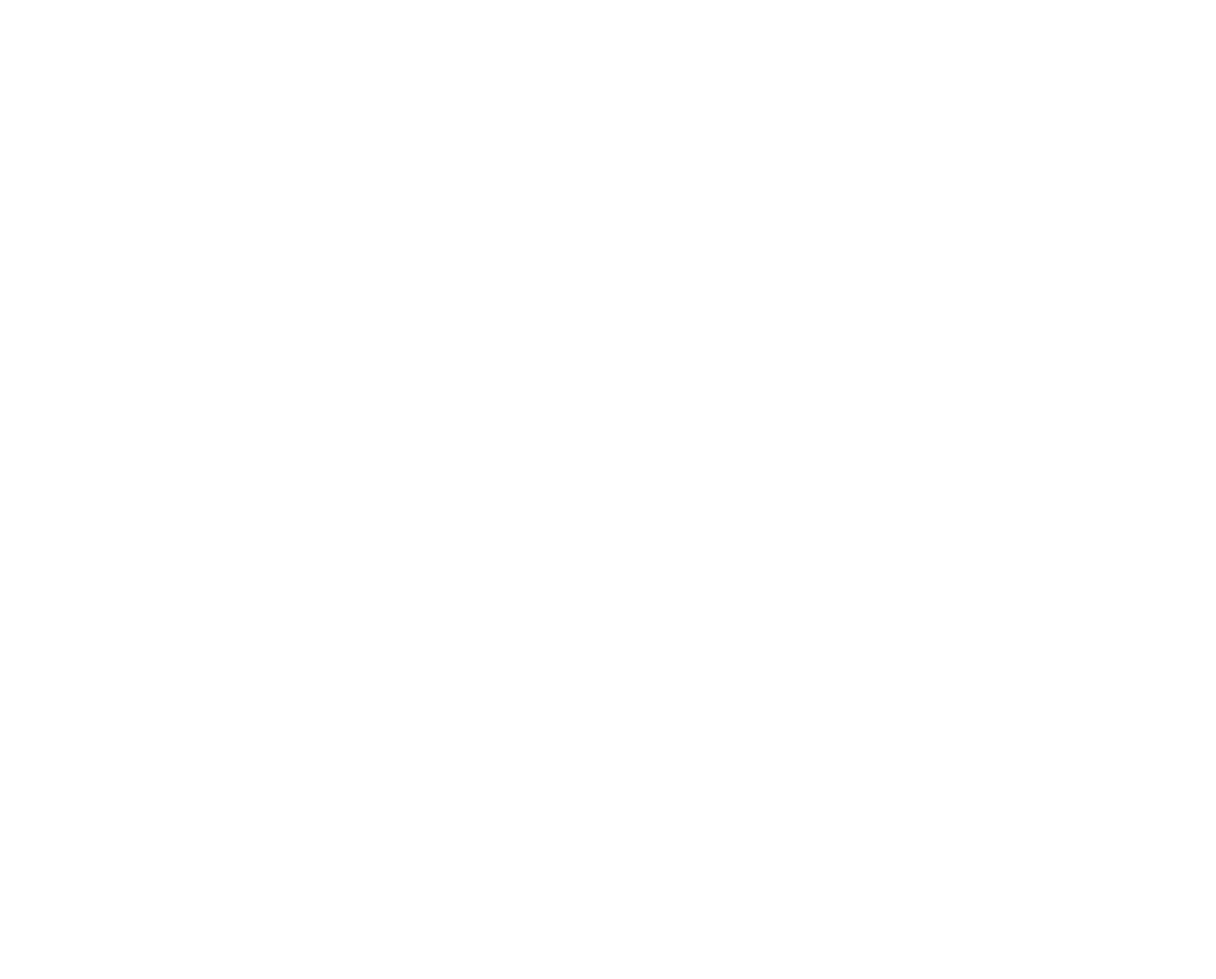
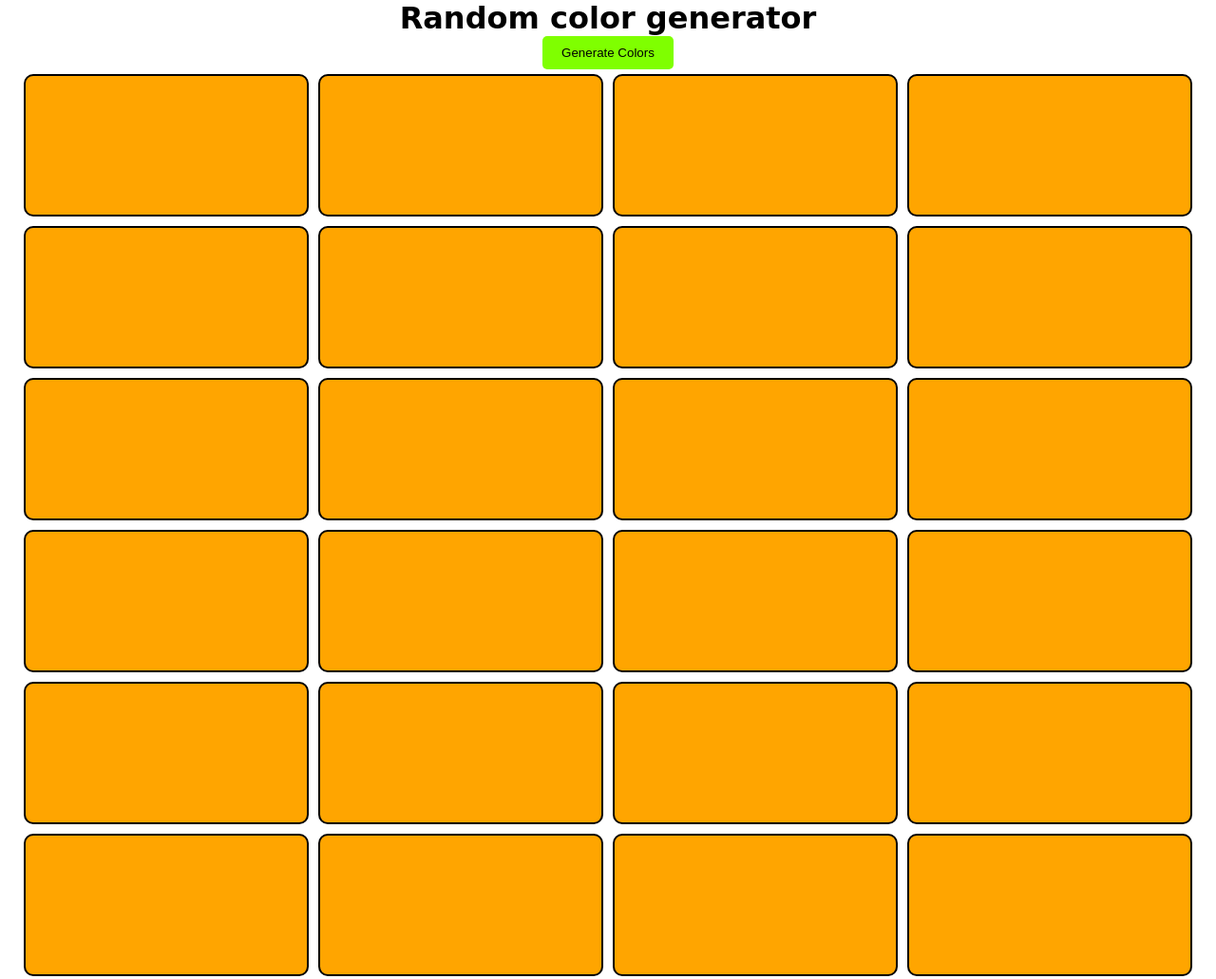
Before and after one commit to programer12345anwar/Random-color-generator, a plain HTML site: page index.html in a window 1280 px wide. Shown: the top 1031 px of the page at 95% size. Before the commit the page ends 800 px from the top, so only its background shows below. Drawn offline with Linux system fonts and the light colour scheme.

Commit message:
second commit

```diff
--- a/App.js
+++ b/App.js
@@ -0,0 +1,27 @@
+const containerE1 = document.querySelector(".container");
+
+for (let index = 0; index < 30; index++) {
+    const colorContainerE1 = document.createElement("div");
+    colorContainerE1.classList.add("color-container");
+    containerE1.appendChild(colorContainerE1);
+}
+
+const colorContainerE1s = document.querySelectorAll(".color-container");
+//generateColor();
+function generateColor() {
+    colorContainerE1s.forEach((colorContainerE1) => {
+        const newColorCode = randomColor();
+        colorContainerE1.style.backgroundColor = newColorCode;
+    });
+}
+
+function randomColor() {
+    const chars = "0123456789abcdef";
+    const colorCodeLength = 6;
+    let colorCode = "#";
+    for (let index = 0; index < colorCodeLength; index++) {
+        const randomNumber = Math.floor(Math.random() * chars.length);
+        colorCode += chars.substring(randomNumber, randomNumber + 1);
+    }
+    return colorCode;
+}
--- a/index.html
+++ b/index.html
@@ -4,8 +4,24 @@
     <meta charset="UTF-8">
     <meta name="viewport" content="width=device-width, initial-scale=1.0">
     <title>Random color generator</title>
+    <link rel="stylesheet" href="./style.css">
 </head>
 <body>
+    <h1>Random color generator</h1>
+    <div class="button-wrapper">
+        <button class="color-generator-btn" onclick="generateColor()">Generate Colors</button>
+    </div>
+    <div class="container">
 
+        <!-- <div class="color-container">#7652a6</div>
+        <div class="color-container">#7652a6</div>
+        <div class="color-container">#7652a6</div>
+        <div class="color-container">#7652a6</div>
+        <div class="color-container">#7652a6</div>
+        <div class="color-container">#7652a6</div>
+        <div class="color-container">#7652a6</div>
+        <div class="color-container">#7652a6</div> -->
+    </div>
+    <script src="./App.js"></script>
 </body>
 </html>
--- a/style.css
+++ b/style.css
@@ -1,5 +1,53 @@
-*{
-    margin: 0;
-    padding: 0;
-    box-sizing: border-box;
+* {
+  margin: 0;
+  padding: 0;
+  box-sizing: border-box;
 }
+body {
+  height: 100vh;
+  font-family: cursive;
+}
+h1 {
+  text-align: center;
+}
+.button-wrapper{
+    display: flex;
+    justify-content: center;
+    align-items: center;
+}
+  .color-generator-btn{
+
+
+    padding: 10px 20px;
+    border: 2px solid black;
+    border-radius: 5px;
+    color: black;
+    background-color: chartreuse;
+    border-style: hidden;
+    display: flex;
+    justify-content: center;
+    align-items: center;
+    cursor: pointer;
+
+}
+.container {
+  display: flex;
+  justify-content: center;
+
+  width: 100%;
+  flex-wrap: wrap;
+}
+.color-container {
+  height: 150px;
+  width: 300px;
+  background-color:orange;
+  margin: 5px;
+  color: white;
+  display: flex;
+  justify-content: center;
+  align-items: center;
+  font-size: 20px;
+  text-shadow: 2px 2px 4px rgba(0, 0, 0, 0.5);
+  border: solid black 2px;
+  border-radius: 10px;
+}
```
